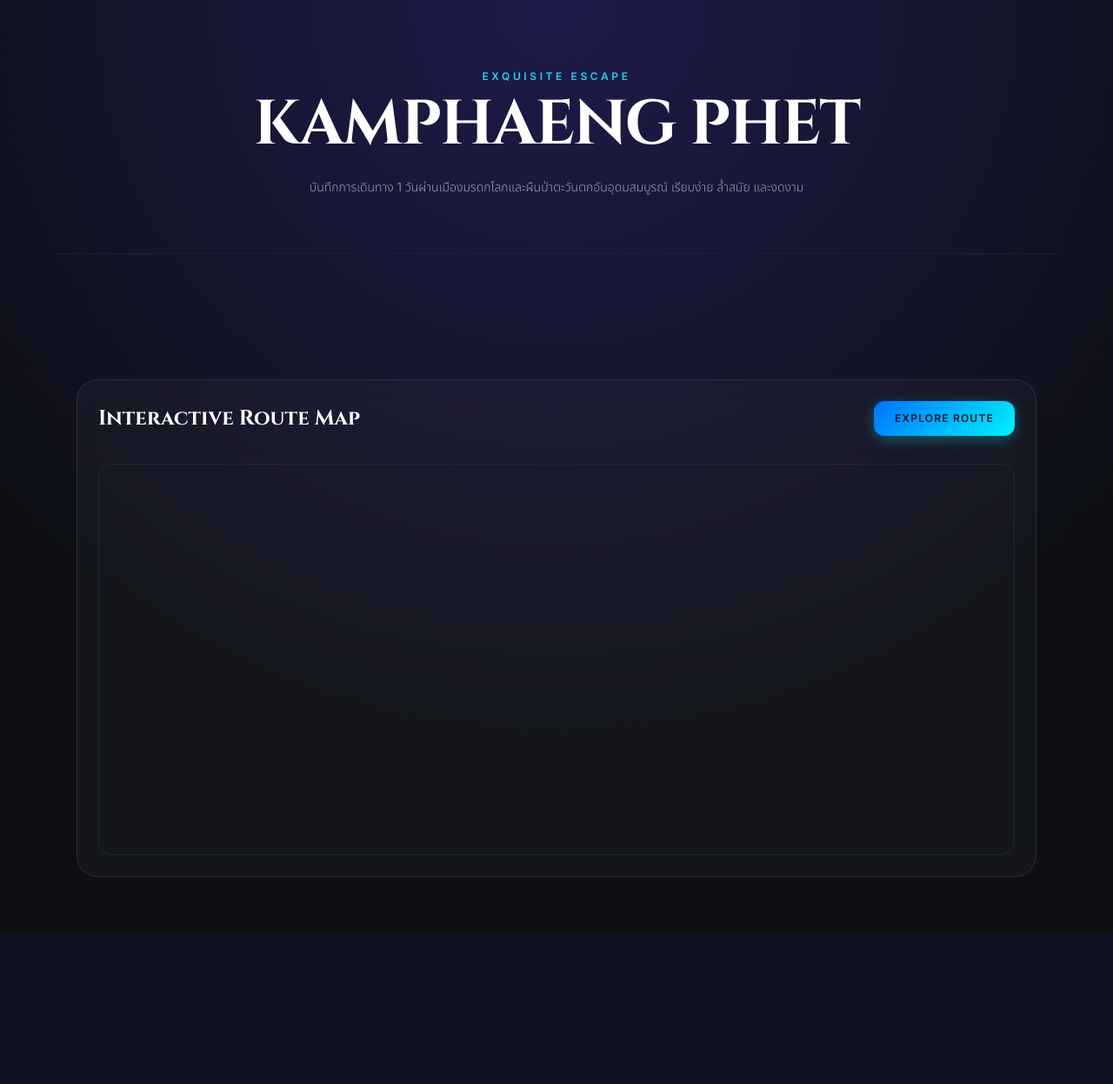
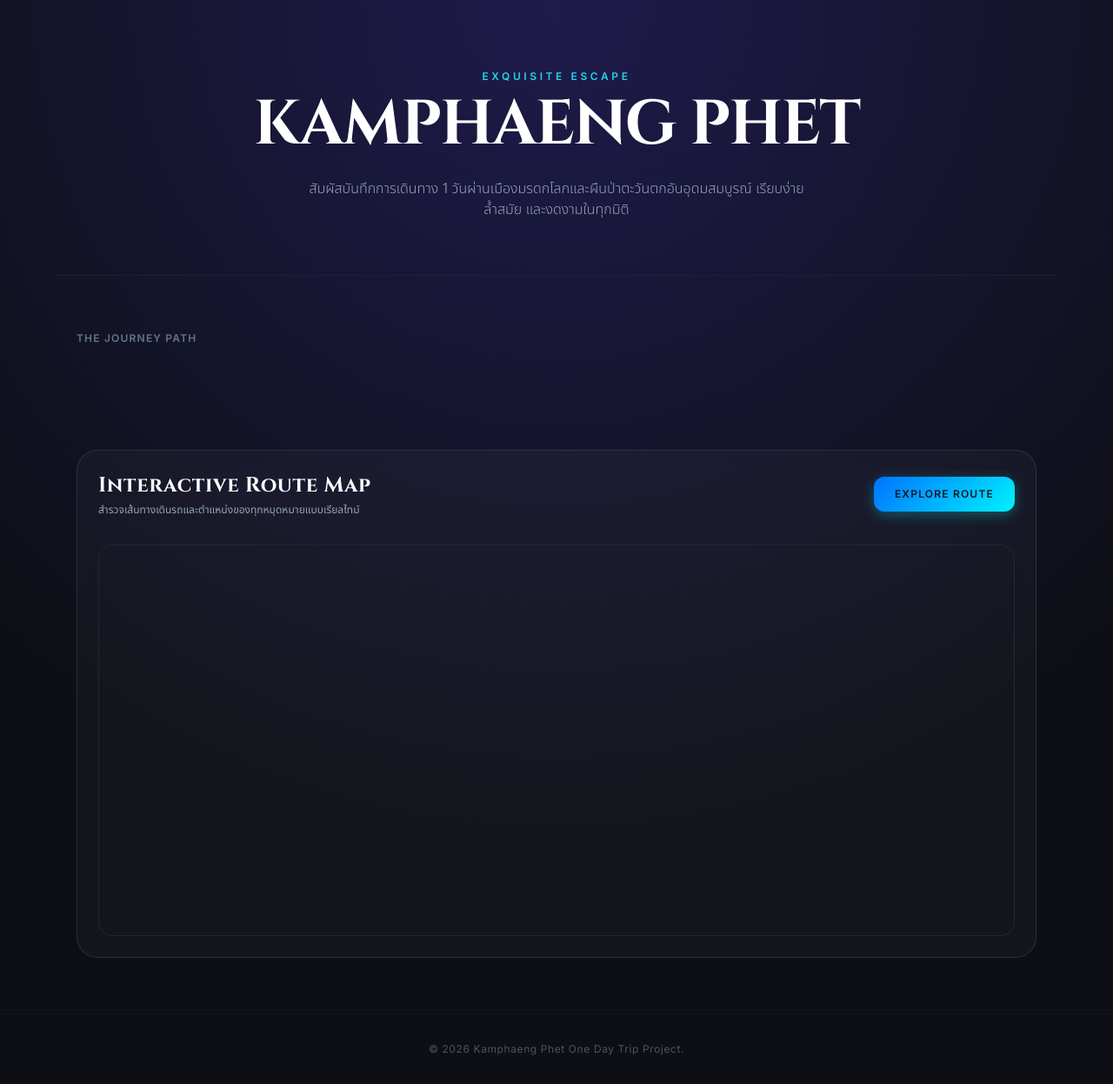
Before and after one commit to joijammaw-alt/mini-tour-kpp, a Flask app: template templates/index.html in a window 1280 px wide. Shown: the whole page at 87% size. Before the commit the page ends 1008 px from the top, so only its background shows below. Run offline with Flask 3, Linux system fonts and the light colour scheme; the template is opened without the code that fills it, so the values that code supplies are empty; some libraries are stand-ins or nearby versions.

Commit message:
Update index.html

```diff
--- a/templates/index.html
+++ b/templates/index.html
@@ -5,46 +5,110 @@
     <meta name="viewport" content="width=device-width, initial-scale=1.0">
     <title>Kamphaeng Phet | One Day Mini Tour</title>
     <script src="https://cdn.tailwindcss.com"></script>
-    <link href="https://fonts.googleapis.com/css2?family=Cinzel:wght@700&family=Inter:wght@300;400;600&family=Noto+Sans+Thai:wght@300;400&display=swap" rel="stylesheet">
+    <link rel="preconnect" href="https://fonts.googleapis.com">
+    <link rel="preconnect" href="https://fonts.gstatic.com" crossorigin>
+    <link href="https://fonts.googleapis.com/css2?family=Cinzel:wght@500;700&family=Inter:wght@300;400;600&family=Noto+Sans+Thai:wght@300;400;600&display=swap" rel="stylesheet">
+
     <style>
-        body { font-family: 'Inter', 'Noto Sans Thai', sans-serif; background-color: #0d0f14; color: #e2e8f0; background-image: radial-gradient(circle at 50% 0%, #1e1b4b 0%, #0d0f14 70%); }
-        .editorial-title { font-family: 'Cinzel', serif; }
-        .glass-card { background: rgba(255, 255, 255, 0.03); backdrop-filter: blur(12px); border: 1px solid rgba(255, 255, 255, 0.08); }
-        .neu-btn { background: #131722; box-shadow: 4px 4px 10px #080a0f, -4px -4px 10px #1e2435; transition: all 0.3s ease; }
-        .neu-btn:hover { box-shadow: inset 2px 2px 5px #080a0f, inset -2px -2px 5px #1e2435; color: #00f2fe; }
-        .neu-btn-primary { background: linear-gradient(135deg, #0072ff 0%, #00f2fe 100%); box-shadow: 0 4px 15px rgba(0, 242, 254, 0.3); }
+        body {
+            font-family: 'Inter', 'Noto Sans Thai', sans-serif;
+            background-color: #0d0f14;
+            color: #e2e8f0;
+            background-image: radial-gradient(circle at 50% 0%, #1e1b4b 0%, #0d0f14 70%);
+        }
+        .editorial-title {
+            font-family: 'Cinzel', serif;
+        }
+        .glass-card {
+            background: rgba(255, 255, 255, 0.03);
+            backdrop-filter: blur(12px);
+            -webkit-backdrop-filter: blur(12px);
+            border: 1px solid rgba(255, 255, 255, 0.08);
+        }
+        .neu-btn {
+            background: #131722;
+            box-shadow: 4px 4px 10px #080a0f, -4px -4px 10px #1e2435;
+            transition: all 0.3s ease;
+        }
+        .neu-btn:hover {
+            box-shadow: inset 2px 2px 5px #080a0f, inset -2px -2px 5px #1e2435;
+            color: #00f2fe;
+        }
+        .neu-btn-primary {
+            background: linear-gradient(135deg, #0072ff 0%, #00f2fe 100%);
+            box-shadow: 0 4px 15px rgba(0, 242, 254, 0.3);
+            transition: transform 0.2s;
+        }
+        .neu-btn-primary:hover {
+            transform: translateY(-2px);
+            box-shadow: 0 6px 20px rgba(0, 242, 254, 0.5);
+        }
     </style>
 </head>
 <body class="min-h-screen antialiased">
+
     <header class="max-w-6xl mx-auto px-6 pt-20 pb-16 text-center border-b border-slate-800/60">
         <p class="text-xs uppercase tracking-[0.3em] text-cyan-400 font-semibold mb-3">Exquisite Escape</p>
-        <h1 class="editorial-title text-5xl md:text-7xl font-bold tracking-tight text-white mb-6">KAMPHAENG PHET</h1>
-        <p class="text-slate-400 max-w-xl mx-auto font-light text-sm leading-relaxed">บันทึกการเดินทาง 1 วันผ่านเมืองมรดกโลกและผืนป่าตะวันตกอันอุดมสมบูรณ์ เรียบง่าย ล้ำสมัย และงดงาม</p>
+        <h1 class="editorial-title text-5xl md:text-7xl font-bold tracking-tight text-white mb-6">
+            KAMPHAENG PHET
+        </h1>
+        <p class="text-slate-400 max-w-xl mx-auto font-light text-sm md:text-base leading-relaxed">
+            สัมผัสบันทึกการเดินทาง 1 วันผ่านเมืองมรดกโลกและผืนป่าตะวันตกอันอุดมสมบูรณ์ เรียบง่าย ล้ำสมัย และงดงามในทุกมิติ
+        </p>
     </header>
+
     <main class="max-w-6xl mx-auto px-6 py-16">
+        <h2 class="text-xs uppercase tracking-widest text-slate-500 mb-10 font-bold">THE JOURNEY PATH</h2>
+
         <div class="grid grid-cols-1 md:grid-cols-2 lg:grid-cols-3 gap-8 mb-20">
             {% for loc in locations %}
-            <div class="glass-card rounded-2xl overflow-hidden flex flex-col justify-between p-6 transition-all duration-300 hover:-translate-y-1">
+            <div class="glass-card rounded-2xl overflow-hidden flex flex-col justify-between p-6 group transition-all duration-300 hover:-translate-y-1">
                 <div>
                     <div class="relative overflow-hidden aspect-[4/3] bg-slate-900 rounded-xl mb-4">
-                        <img src="{{ loc.image }}" class="object-cover w-full h-full opacity-80">
+                        <img src="{{ loc.image }}" alt="{{ loc.name }}" class="object-cover w-full h-full opacity-80 group-hover:scale-105 transition-transform duration-700 ease-out">
+                        <div class="absolute top-3 left-3 bg-black/40 backdrop-blur-md px-2.5 py-0.5 rounded-full text-xs font-semibold text-cyan-300 border border-white/10">
+                            0{{ loc.id }}
+                        </div>
                     </div>
-                    <h3 class="text-xl font-semibold text-white mb-2">{{ loc.name }}</h3>
-                    <p class="text-slate-400 text-xs font-light leading-relaxed mb-6">{{ loc.description }}</p>
+
+                    <h3 class="text-xl font-semibold text-white mb-2 tracking-wide">{{ loc.name }}</h3>
+                    <p class="text-slate-400 text-xs font-light leading-relaxed mb-6">
+                        {{ loc.description }}
+                    </p>
                 </div>
-                <a href="https://www.google.com/maps/search/?api=1&query={{ loc.lat }},{{ loc.lng }}" target="_blank" class="neu-btn block w-full py-3 text-center rounded-xl text-xs font-medium text-slate-300 tracking-wider uppercase">ข้อมูลเส้นทาง</a>
+
+                <a href="https://www.google.com/maps/search/?api=1&query={{ loc.lat }},{{ loc.lng }}"
+                   target="_blank"
+                   class="neu-btn block w-full py-3 text-center rounded-xl text-xs font-medium text-slate-300 tracking-wider uppercase">
+                   ข้อมูลเส้นทาง
+                </a>
             </div>
             {% endfor %}
         </div>
+
         <section class="glass-card rounded-3xl p-6 border border-white/10">
             <div class="flex flex-col md:flex-row justify-between items-start md:items-center mb-8 gap-4">
                 <div>
-                    <h2 class="editorial-title text-2xl font-bold text-white">Interactive Route Map</h2>
+                    <h2 class="editorial-title text-2xl font-bold text-white tracking-wide">Interactive Route Map</h2>
+                    <p class="text-xs text-slate-400 mt-1">สำรวจเส้นทางเดินรถและตำแหน่งของทุกหมุดหมายแบบเรียลไทม์</p>
                 </div>
-                <a href="{{ full_route_url }}" target="_blank" class="neu-btn-primary px-6 py-3 rounded-xl text-xs font-bold text-slate-900 tracking-widest uppercase">Explore Route</a>
+
+                <a href="{{ full_route_url }}"
+                   target="_blank"
+                   class="neu-btn-primary px-6 py-3 rounded-xl text-xs font-bold text-slate-900 tracking-widest uppercase flex items-center gap-2">
+                    <span>Explore Route</span>
+                </a>
             </div>
-            <div class="rounded-2xl overflow-hidden border border-slate-800 h-[450px]">{{ map_html|safe }}</div>
+
+            <div class="rounded-2xl overflow-hidden border border-slate-800 h-[450px]">
+                {{ map_html|safe }}
+            </div>
         </section>
     </main>
+
+    <footer class="text-center py-8 border-t border-slate-900/80 text-xs text-slate-600 tracking-wider">
+        © 2026 Kamphaeng Phet One Day Trip Project.
+    </footer>
+
 </body>
 </html>
```
